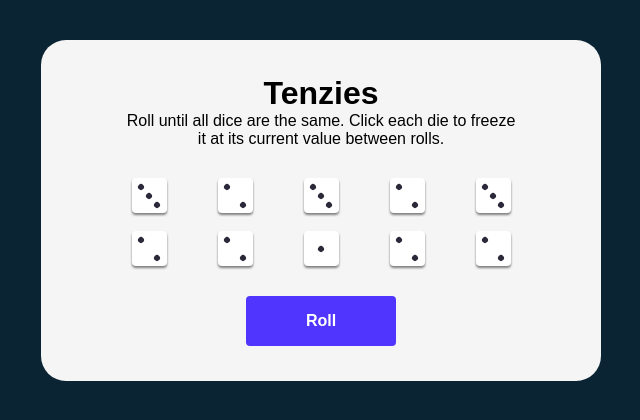
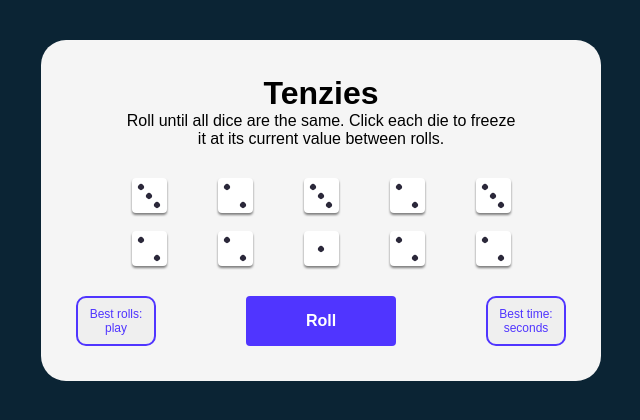
Before and after one commit to samyyuv/tenzies, a React (Create React App) app: page / in a window 1280 px wide. Shown: the top 420 px of the page, without its empty margins (319-959 px from the left). Built offline with nearby package versions, Linux system fonts and the light colour scheme.

Commit message:
saving best time and best play in localStorage

```diff
--- a/src/App.css
+++ b/src/App.css
@@ -14,7 +14,17 @@ main {
   padding: 40px;
 }
 
+.bests {
+  bottom: 15px;
+  width: 5rem;
+  border: 2px solid #5035FF;
+  color: #5035FF;
+  border-radius: 10px;
+  font-size: 12px;
+}
+
 .tenziesContainer {
+  position: relative;
   border-radius: 25px;
   background-color: #F5F5F5;
   width: 100%;
@@ -54,6 +64,11 @@ main {
 
 .btn-num:hover {
   background-color: #59E391;
+}
+
+.diceContainer {
+  display: flex;
+  justify-content: space-between;
 }
 
 .dice,
--- a/src/App.js
+++ b/src/App.js
@@ -9,6 +9,8 @@ function App() {
   const [tenzies, setTenzies] = React.useState(false);
   const [rolls, setRolls] = React.useState(0);
   const [time, setTime] = React.useState(new Date());
+  const [bestTime, setBestTime] = React.useState(localStorage.getItem("bestTime") || []);
+  const [bestRolls, setBestRolls] = React.useState(localStorage.getItem("bestRolls") || []);
 
   React.useEffect(() => {
     const allHeld = nums.every(num => num.isHeld);
@@ -16,6 +18,18 @@ function App() {
     const allValues = nums.every(num => value === num.value);
 
     if (allHeld && allValues) {
+      setRolls(rolls);
+      if (bestRolls.length < 1 || rolls < bestRolls) {
+        setBestRolls(rolls)
+        localStorage.setItem('bestRolls', JSON.stringify(rolls))
+      }
+
+      const currentTime = Math.ceil((new Date() - time) / 1000)
+      setTime(currentTime);
+      if (bestTime.length < 1 || currentTime < bestTime) {
+        setBestTime(currentTime)
+        localStorage.setItem('bestTime', JSON.stringify(currentTime))
+      }
       setTenzies(true)
     }
   }, [nums])
@@ -62,8 +76,6 @@ function App() {
     )
   }
 
-  const totalTime = Math.ceil((new Date() - time) / 1000);
-
   const numbersToShow = nums.map(num =>
     <Numbers
       value={num.value}
@@ -73,19 +85,21 @@ function App() {
 
   return (
     <main>
+      {tenzies && <Confetti />}
       <div className="tenziesContainer">
-        {tenzies && <Confetti />}
         <h1 className="titre">Tenzies</h1>
         <p className="description">Roll until all dice are the same. Click each die to freeze it at its current value between rolls.</p>
         {tenzies && <div className="rollsCounter">
           <button className="rolls"> {rolls} rolls done  </button>
-          <button className="time"> Total time {totalTime} seconds </button>
+          <button className="time"> Total time {time} seconds </button>
         </div>}
         <div className="numbersContainer">
           {numbersToShow}
         </div>
         <div className="diceContainer">
+          <button className="bests">Best rolls: {bestRolls} play</button>
           <button className="dice" onClick={rollDice} >{tenzies ? "New Game" : "Roll"}</button>
+          <button className="bests">Best time: {bestTime} seconds </button>
         </div>
       </div>
     </main>
```
